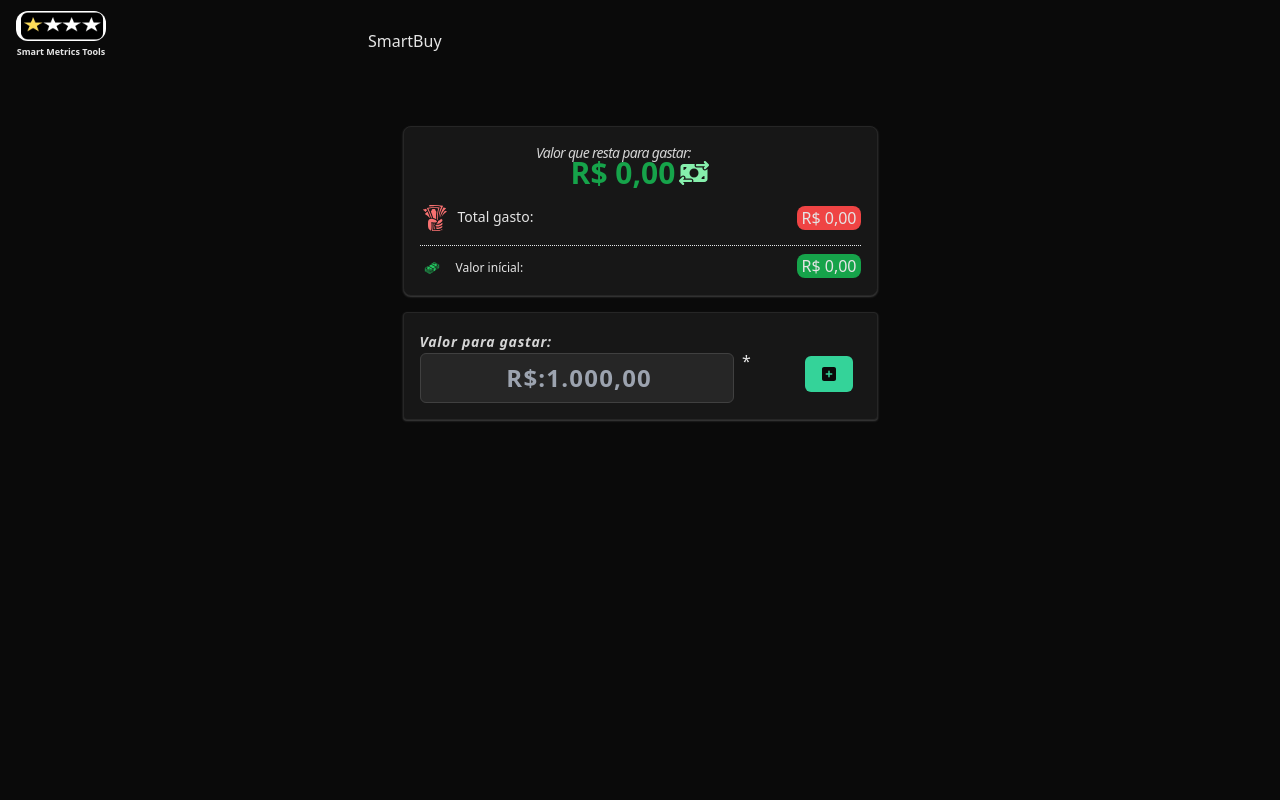
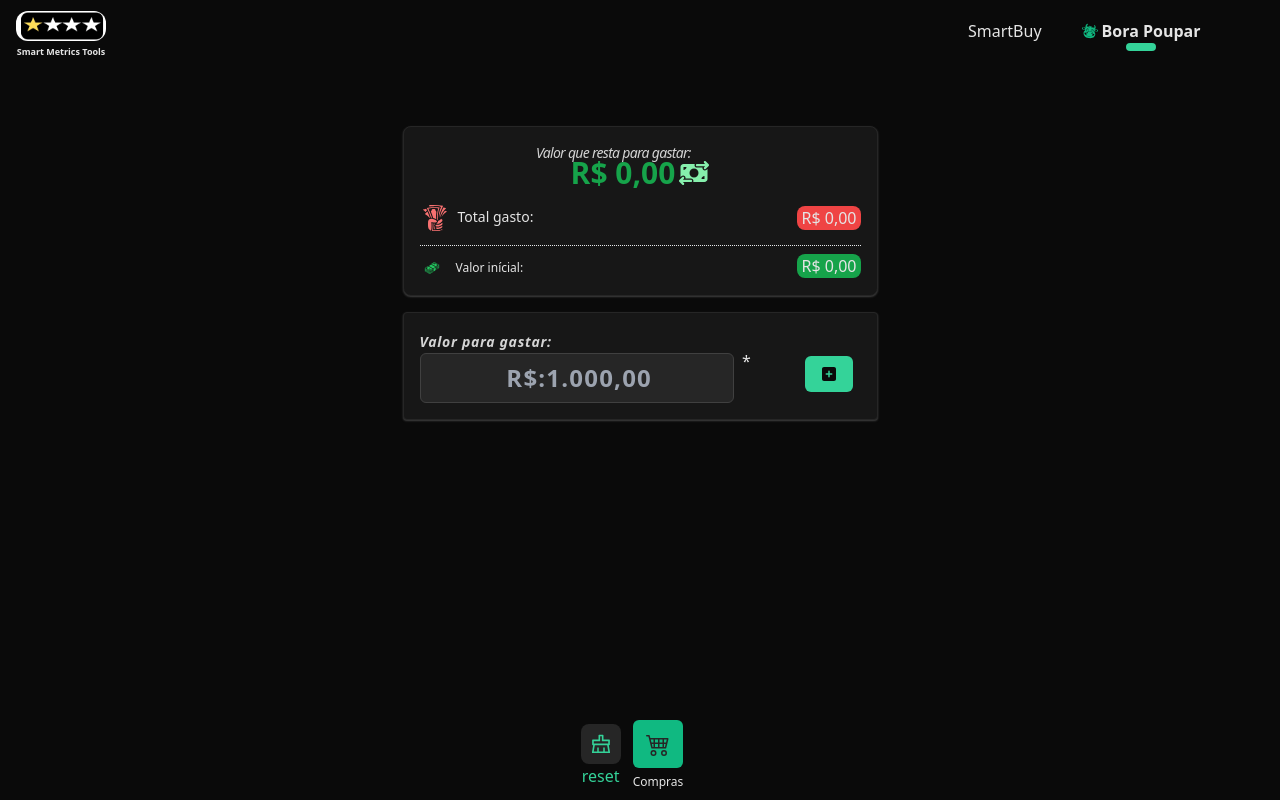
Before and after one commit to jkswebsites/Smart-Metrics-Tools, a Next.js app: page /pages/bora-poupar in a window 1280 px wide. Shown: the top 800 px of the page. Built offline with nearby package versions, Linux system fonts and the light colour scheme.

Commit message:
feat: add new nav menu

```diff
--- /dev/null
+++ b/app/_components/container-link.tsx
@@ -0,0 +1,33 @@
+import React from 'react';
+import { navLinks } from '../constants/path-links';
+import Link from 'next/link';
+import { usePathname } from 'next/navigation';
+import { SheetClose } from '@/components/ui/sheet';
+
+const ContainerLinks = () => {
+  const pathname = usePathname();
+
+  const isActive = (path: string) => {
+    return pathname === path;
+  };
+  return (
+    <nav className="mt-[90px] space-y-2">
+      {navLinks.length > 0 &&
+        navLinks.map((link, index) => {
+          return (
+            <SheetClose asChild key={index}>
+              <Link
+                href={link.path}
+                className={`${isActive(link.path) ? 'bg-emerald-500 text-neutral-900' : 'bg-neutral-950 hover:bg-neutral-900 [&>a]:text-emerald-500'} flex items-center gap-x-3 rounded-sm p-2 transition-all`}
+              >
+                <link.icon className="text-2xl" />
+                <span className="font-bold">{link.name}</span>
+              </Link>
+            </SheetClose>
+          );
+        })}
+    </nav>
+  );
+};
+
+export default ContainerLinks;
--- a/app/_components/footer.tsx
+++ b/app/_components/footer.tsx
@@ -1,14 +1,14 @@
-import React from 'react'
+import React from 'react';
 
 const Footer = () => {
   return (
-    <footer className='flex flex-col items-center justify-center h-32'>
-      <h2 className='text-2xl font-bold text-yellow-500'>
+    <footer className="flex h-[150px] flex-col items-center justify-start">
+      <h2 className="text-2xl font-bold text-yellow-500">
         SmartBuy
-        <span className='text-white text-5xl'>.</span>
+        <span className="text-5xl text-white">.</span>
       </h2>
     </footer>
-  )
-}
+  );
+};
 
-export default Footer
+export default Footer;
--- a/app/_components/header.tsx
+++ b/app/_components/header.tsx
@@ -1,22 +1,24 @@
-
-"use client"
-import React from 'react'
-import LogoComponent from './logo-component'
-import ManagerMenu from './manager-menu'
-import Navbar from './navbar'
-import useMenuManager from '../hooks/useMenuManager'
+'use client';
+import React from 'react';
+import LogoComponent from './logo-component';
+import { Sheet, SheetTrigger } from '@/components/ui/sheet';
+import { GiHamburgerMenu } from 'react-icons/gi';
+import NavbarMobile from './navbar-mobile';
+import Navbar from './navbar';
 
 const Header = () => {
-  const menu = useMenuManager();
+  return (
+    <header className="flex h-[70px] w-full items-center justify-between pr-3">
+      <LogoComponent />
+      <Navbar />
+      <Sheet>
+        <SheetTrigger title="Menu open" className="hover:scale-110 md:hidden">
+          <GiHamburgerMenu className="text-2xl" />
+        </SheetTrigger>
+        <NavbarMobile />
+      </Sheet>
+    </header>
+  );
+};
 
-  return (
-    <header className='w-full h-[70px] flex  items-center justify-between'>
-
-    <LogoComponent/>
-      <ManagerMenu {...menu}/>
-      <Navbar {...menu}/>
-    </header>
-  )
-}
-
-export default Header
+export default Header;
--- /dev/null
+++ b/app/_components/navbar-mobile.tsx
@@ -0,0 +1,26 @@
+import React from 'react';
+import {
+  SheetContent,
+  SheetDescription,
+  SheetHeader,
+  SheetTitle,
+} from '@/components/ui/sheet';
+import ContainerLinks from './container-link';
+const NavbarMobile = () => {
+  return (
+    <SheetContent className="border-dotted border-neutral-500 bg-neutral-800">
+      <SheetHeader>
+        <SheetTitle className="text-emerald-500">
+          Smart Metrics Tools
+        </SheetTitle>
+        <SheetDescription className="text-white">
+          Criamos diversas ferramentas web para facilitar sua vida, confira nos
+          link abaixo.
+        </SheetDescription>
+      </SheetHeader>
+      <ContainerLinks />
+    </SheetContent>
+  );
+};
+
+export default NavbarMobile;
--- a/app/_components/navbar.tsx
+++ b/app/_components/navbar.tsx
@@ -1,37 +1,32 @@
-"use client"
-import React from 'react'
-import Link from 'next/link'
-import { ManagerMenuProps } from './manager-menu'
-import { usePathname } from 'next/navigation'
-import { MdOutlineCalculate } from "react-icons/md";
-//import { BsHouseFill } from "react-icons/bs";
+'use client';
+import React from 'react';
+import Link from 'next/link';
+import { usePathname } from 'next/navigation';
+import { navLinks } from '../constants/path-links';
 
-const navLinks = [
-    {name: 'SmartBuy', path: '/', icon: MdOutlineCalculate},
-    //{name: 'Spent Control', path: '/pages/spent-control', icon: MdOutlineCalculate},
-]
-
-const Navbar = ({menuIsOpen, handleMenuControl}:  ManagerMenuProps) => {
-    const pathname = usePathname();
+const Navbar = () => {
+  const pathname = usePathname();
 
   return (
-    <nav className={`${menuIsOpen ? 'w-[90%] opacity-100': 'w-[0px] opacity-0'}  sm:w-4/8 overflow-hidden absolute top-[70px] z-40 left-10  h-[90vh] smootTransition md:!w-[70%] md:!opacity-100 md:left-0 md:mr-4 md:relative md:h-[60px] md:top-0`}>
-      <div className={`${menuIsOpen ? 'left-[0]':  'left-[100%]'} relative  smootTransitionMenu w-full h-full  bg-neutral-900 md:space-x-6 md:!left-0 md:flex md:w-[70%] md:bg-transparent`}>
-        {
-            navLinks.map((link, index) => (
-                <Link href={link.path} key={index} onClick={() => handleMenuControl()} className={`${pathname === link.path ? '': ''} block text-center py-6`}>
-                <span className={`${pathname === link.path && 'font-bold'} text-clip flex justify-center items-center`}>
-                {pathname === link.path && <link.icon className='mr-1 text-yellow-500 '/>}
-                    {link.name}
-                </span>
+    <nav className="hidden min-w-[300px] pr-4 min-[768px]:flex min-[768px]:items-center min-[768px]:justify-start min-[768px]:gap-10">
+      {navLinks.map((link, index) => (
+        <Link href={link.path} key={index} className={`block py-6 text-center`}>
+          <span
+            className={`${pathname === link.path && 'font-bold'} flex items-center justify-center text-clip`}
+          >
+            {pathname === link.path && (
+              <link.icon className="mr-1 text-emerald-500" />
+            )}
+            {link.name}
+          </span>
 
-                <div className={`${pathname === link.path ? 'w-[30px]': 'w-0'} mx-auto flex justify-center items-center bg-yellow-400 h-2 rounded-xl`}></div>
-            </Link>
-            ))
-        }
-      </div>
+          <div
+            className={`${pathname === link.path ? 'w-[30px]' : 'w-0'} mx-auto flex h-2 items-center justify-center rounded-xl bg-emerald-400`}
+          ></div>
+        </Link>
+      ))}
     </nav>
-  )
-}
+  );
+};
 
-export default Navbar
+export default Navbar;
--- /dev/null
+++ b/app/constants/path-links.ts
@@ -0,0 +1,7 @@
+import { SiHappycow } from 'react-icons/si';
+import { TiShoppingCart } from 'react-icons/ti';
+
+export const navLinks = [
+  { name: 'SmartBuy', path: '/', icon: TiShoppingCart },
+  { name: 'Bora Poupar', path: '/pages/bora-poupar', icon: SiHappycow },
+];
--- a/app/hooks/useMenuManager.ts
+++ /dev/null
@@ -1,19 +0,0 @@
-import  { useState } from 'react'
-
-const useMenuManager = () => {
-    const [menuIsOpen, setMenuIsOpen] = useState<boolean>(false);
-
-    const handleMenuControl = () => {
-        if(!menuIsOpen) {
-            setMenuIsOpen(true);
-        } else {
-            setMenuIsOpen(false);
-        }
-    }
-    return {
-        menuIsOpen,
-        handleMenuControl
-    }
-}
-
-export default useMenuManager
--- a/app/pages/bora-poupar/_components/button-sheet-cart.tsx
+++ b/app/pages/bora-poupar/_components/button-sheet-cart.tsx
@@ -19,10 +19,12 @@ const ButtonSheetCart = () => {
         </div>
         <span className="text-xs">Compras</span>
       </SheetTrigger>
-      <SheetContent className="border-dotted border-neutral-400 bg-neutral-800">
+      <SheetContent className="border-neutral- border-dotted bg-neutral-800 p-0 md:px-2">
         <SheetHeader>
-          <SheetTitle className="text-emerald-400">Bora Poupar ?</SheetTitle>
-          <SheetDescription className="text-neutral-400">
+          <SheetTitle className="text-center text-emerald-400">
+            Bora Poupar ?
+          </SheetTitle>
+          <SheetDescription className="text-center text-neutral-400">
             Gerencie suas compras, nunca mais passe perengue no caixa.
           </SheetDescription>
         </SheetHeader>
--- a/app/pages/bora-poupar/_components/main-manager.tsx
+++ b/app/pages/bora-poupar/_components/main-manager.tsx
@@ -4,7 +4,6 @@ import ShowMetrics from './show-metrics';
 import FormAddValueInitial from './form-add-value-initial';
 import { BoraPouparContext } from '@/app/context/boraPouparContext';
 import FormAddCart from './form-add-cart';
-import NavFooter from './nav-footer';
 
 const MainManager = () => {
   const { metrics } = useContext(BoraPouparContext);
@@ -14,7 +13,6 @@ const MainManager = () => {
       <ShowMetrics />
       <FormAddValueInitial />
       {metrics.totalValue > 0 && <FormAddCart />}
-      <NavFooter />
     </div>
   );
 };
--- a/app/pages/bora-poupar/_components/nav-footer.tsx
+++ b/app/pages/bora-poupar/_components/nav-footer.tsx
@@ -5,7 +5,7 @@ import ButtonSheetCart from './button-sheet-cart';
 const NavFooter = () => {
   return (
     <footer className="fixed bottom-0 w-full bg-neutral-950 py-2 pr-4">
-      <nav className="flex h-full w-full items-center justify-end gap-2">
+      <nav className="mx-auto flex w-[98%] items-center justify-end gap-3 sm:justify-center">
         <ButtonResetAll />
         <ButtonSheetCart />
       </nav>
--- a/app/pages/bora-poupar/page.tsx
+++ b/app/pages/bora-poupar/page.tsx
@@ -2,6 +2,7 @@ import React from 'react';
 import MainManager from './_components/main-manager';
 import type { Metadata } from 'next';
 import { BoraPouparContextProvider } from '@/app/context/boraPouparContext';
+import NavFooter from './_components/nav-footer';
 export const metadata: Metadata = {
   title: 'Bora Poupar',
   keywords: 'Bora Poupar, poupar, investimento, econômia, controle de gastos',
@@ -13,6 +14,7 @@ const BoraPouparPage = () => {
     <main className="h-full w-full">
       <BoraPouparContextProvider>
         <MainManager />
+        <NavFooter />
       </BoraPouparContextProvider>
     </main>
   );
```
